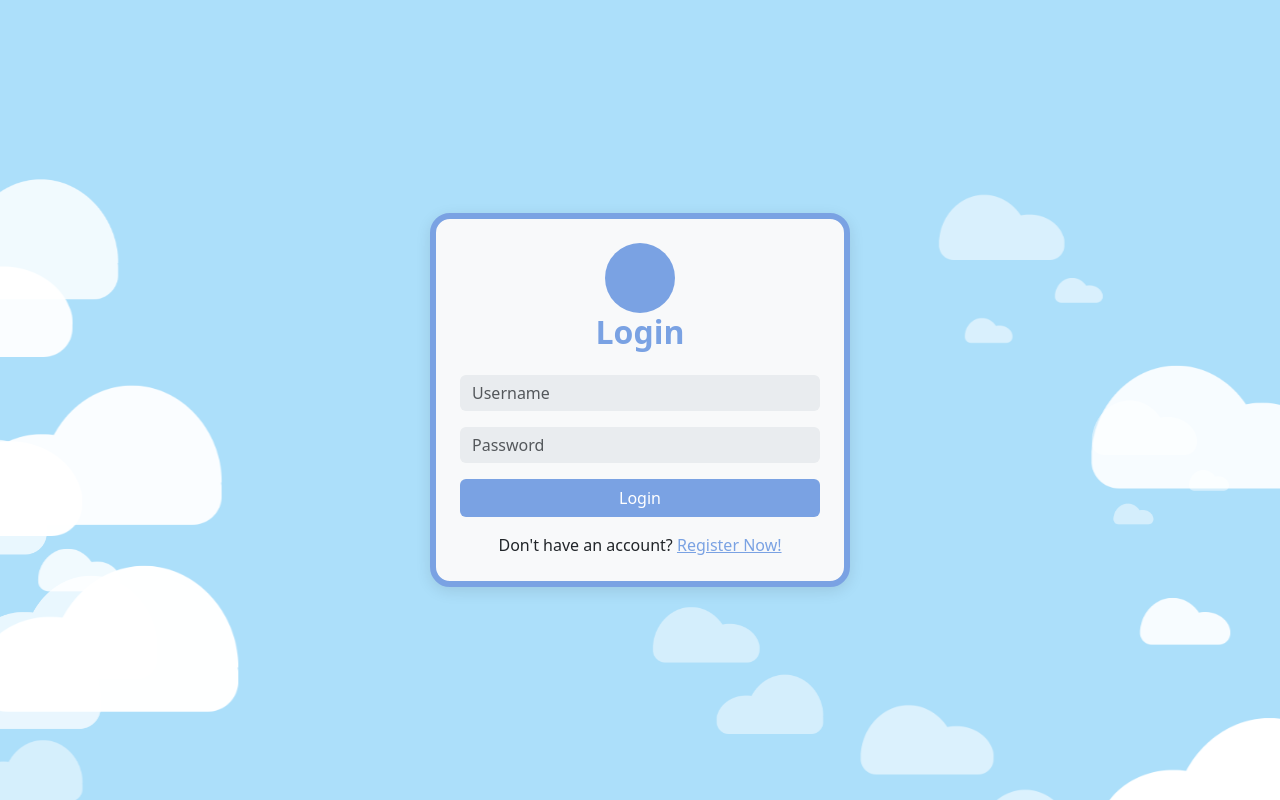
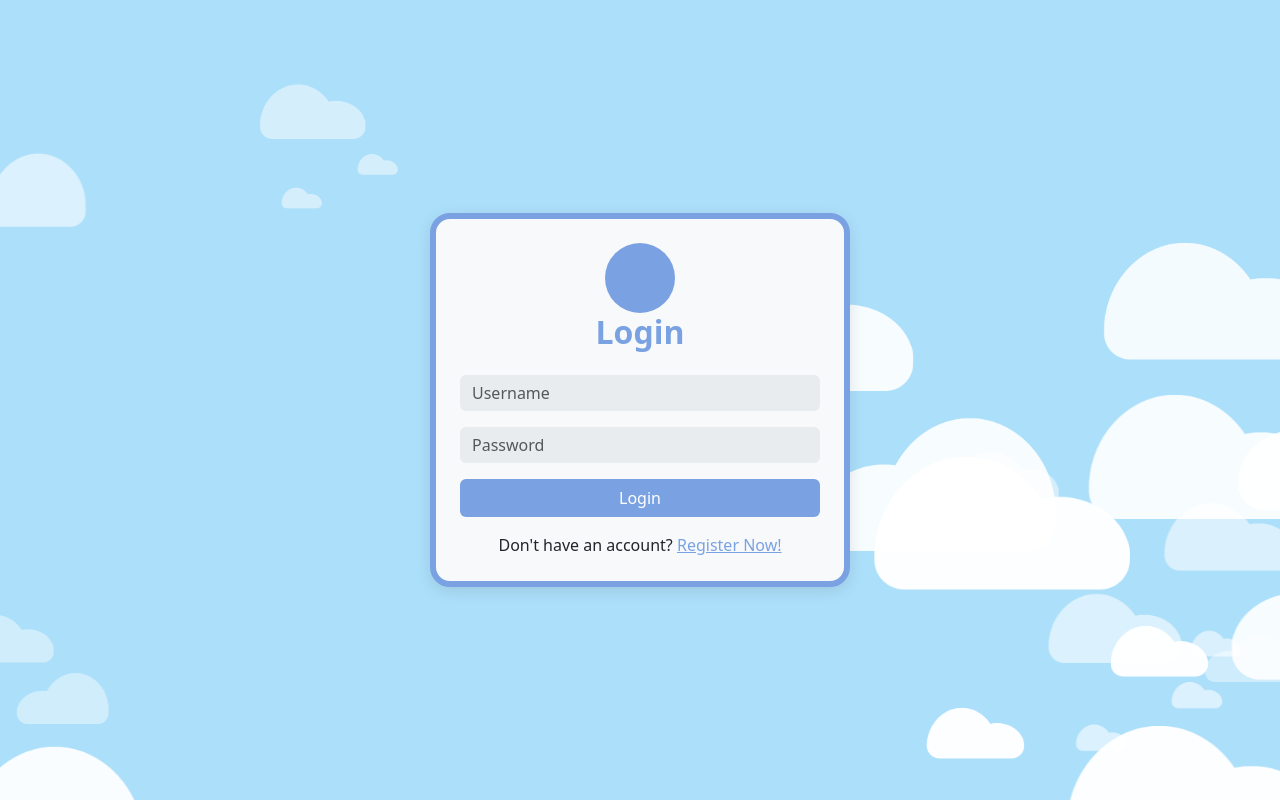
Before and after one commit to naddyafav/LargeProjectCOP4331, a React (Vite) app in the folder PersonalityApp/client/: page / in a window 1280 px wide. Built offline with nearby package versions, Linux system fonts and the light colour scheme.

Commit message:
made set inital clouds

```diff
--- a/PersonalityApp/client/src/pages/Login.tsx
+++ b/PersonalityApp/client/src/pages/Login.tsx
@@ -37,7 +37,21 @@ export default function Login() {
   // === Initial clouds (one-time) ===
   const initialClouds = useMemo(() => {
     const cloudImages = ["/cloud1.png", "/cloud2.png", "/cloud3.png"];
-    const totalInitial = 6; // number of clouds to appear immediately
+    const totalInitial = 10; // number of clouds to appear immediatel
+
+    // Generate evenly spaced horizontal positions
+    const horizontalPositions = Array.from({ length: totalInitial }, (_, i) => {
+      const base = ((i + 0.5) / totalInitial) * 100; // evenly spaced
+      const jitter = (Math.random() - 0.5) * 10;      // ±5% random offset
+      return Math.min(Math.max(base + jitter, 0), 100); // clamp 0–100%
+    });
+
+    // Generate random vertical positions
+    const verticalPositions = Array.from({ length: totalInitial }, (_, i) => {
+      const base = ((i + 0.5) / totalInitial) * 100;
+      const jitter = (Math.random() - 0.5) * 10;  // ±5% vertical offset
+      return Math.min(Math.max(base + jitter, 0), 100);
+    });
 
     let lastIndex = -1;
 
@@ -58,12 +72,8 @@ export default function Login() {
       const width = 150 + sizeFactor * 350; // 150px → 500px
       const duration = 60 - sizeFactor * 30; // 60s → 30s
       const opacity = 0.4 + sizeFactor * 0.6; // 0.4 → 1.0
-
-      // Vertical position (0% → 100%)
-      const verticalMargin = 0; // optional margin to avoid edges
-      const top = verticalMargin * 100 + Math.random() * (100 - verticalMargin * 200);
-
-      const left = 20 + Math.random() * 60; // 0% → 100%
+      const top = verticalPositions[i];
+      const left = horizontalPositions[i];
 
       return {
         key: `initial-${i}`,
@@ -106,11 +116,7 @@ export default function Login() {
       const width = 150 + sizeFactor * 350; // 150px → 500px
       const duration = 60 - sizeFactor * 30; // 60s → 30s
       const opacity = 0.4 + sizeFactor * 0.6; // 0.4 → 1.0
-
-      // Vertical position (0% → 100%)
-      const verticalMargin = 0; // optional margin to avoid edges
-      const top = verticalMargin * 100 + Math.random() * (100 - verticalMargin * 200);
-
+      const top = Math.random() * 100;
       const left = direction === "left" ? `-${width + 50}px` : `calc(100vw + 50px)`;
 
       const animation = direction === "left"
```
